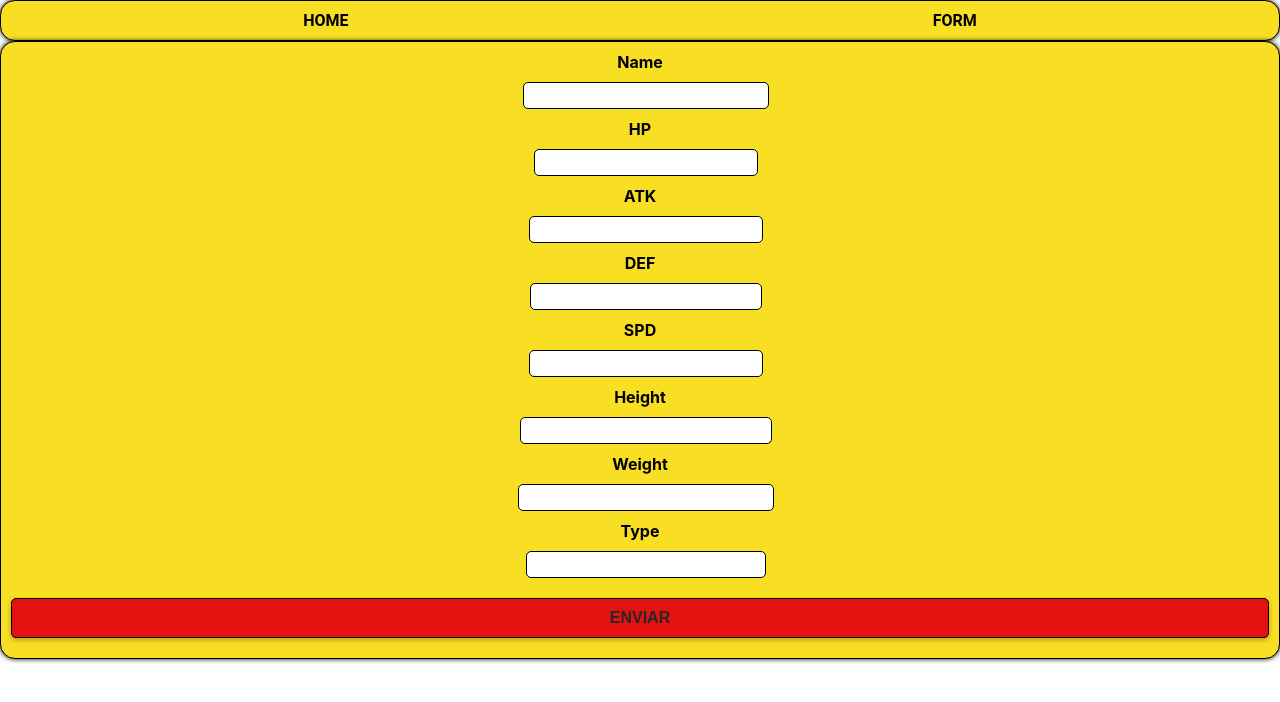
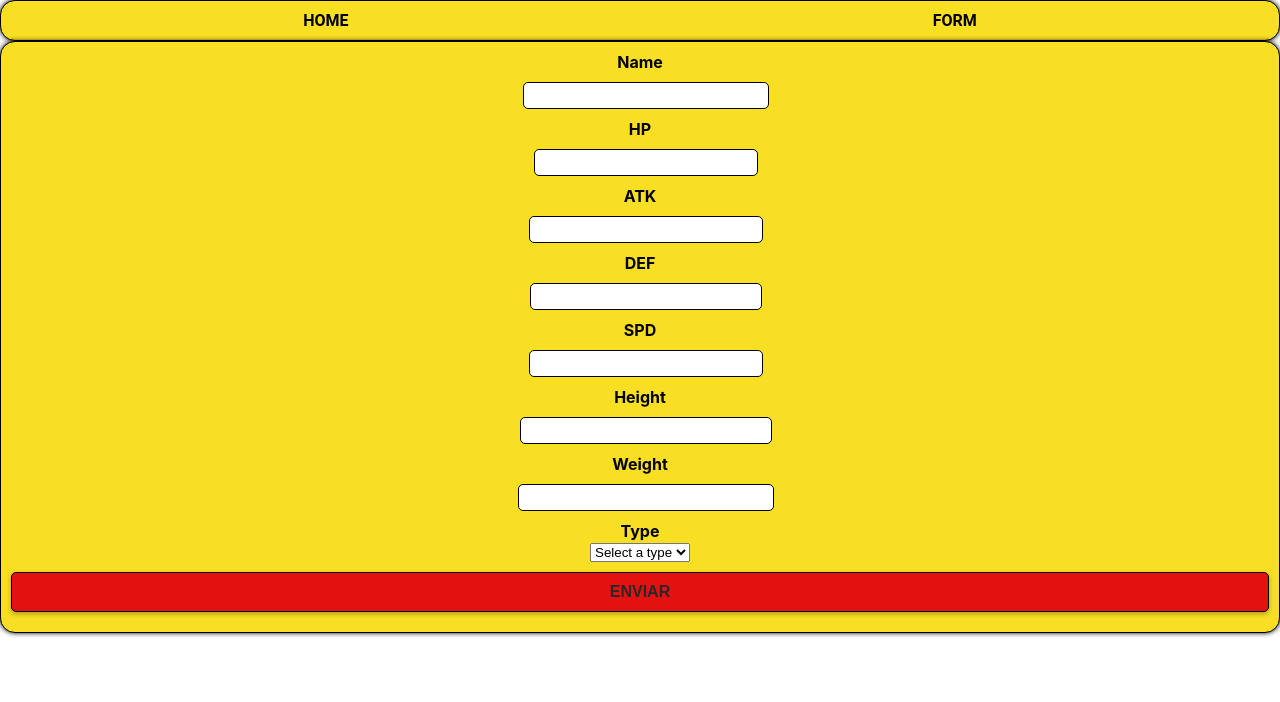
Before and after one commit to germiiii/PI-Pokemon-germiiii, a React (Create React App) app in the folder client/: page /create in a window 1280 px wide. Shown: the top 702 px of the page. Built offline with nearby package versions, Linux system fonts and the light colour scheme.

Commit message:
adds few changes to type

```diff
--- a/client/src/components/CardsContainer/CardsContainer.jsx
+++ b/client/src/components/CardsContainer/CardsContainer.jsx
@@ -71,6 +71,7 @@
         <div className={style.cardsContainer}>
             {pokemons.map(pokemon =>{
                 return <Cards
+                key={pokemon.id}
                 id={pokemon.id}
                 name={pokemon.name}
                 image={pokemon.image}
--- a/client/src/views/Form/Form.jsx
+++ b/client/src/views/Form/Form.jsx
@@ -119,10 +119,34 @@
         {errors.weight && <span>{errors.weight}</span>}
       </div>
       <div>
-        <label>Type</label>
-        <input type="text" value={form.type} onChange={changeHandler} name="type" />
-        {errors.type && <span>{errors.type}</span>}
+      <label>Type</label>
       </div>
+      <div>
+         <select value={form.type} onChange={changeHandler} name="type">
+           <option value="">Select a type</option>
+           <option value="Normal">Normal</option>
+           <option value="Fighting">Fighting</option>
+           <option value="Flying">Flying</option>
+           <option value="Poison">Poison</option>
+           <option value="Ground">Ground</option>
+           <option value="Rock">Rock</option>
+           <option value="Bug">Bug</option>
+           <option value="Ghost">Ghost</option>
+           <option value="Steel">Steel</option>
+           <option value="Fire">Fire</option>
+           <option value="Water">Water</option>
+           <option value="Grass">Grass</option>
+           <option value="Electric">Electric</option>
+           <option value="Psychic">Psychic</option>
+           <option value="Ice">Ice</option>
+           <option value="Dragon">Dragon</option>
+           <option value="Dark">Dark</option>
+           <option value="Fairy">Fairy</option>
+           <option value="Unknown">Unknown</option>
+           <option value="Shadow">Shadow</option>
+         </select>
+         {errors.type && <span>{errors.type}</span>}
+</div>
       <SubmitButton onSubmit={submitHandler}/>
     </form>
   );
```
Also changed, not shown: 1 other file (tests, documents, lock files or other folders).
